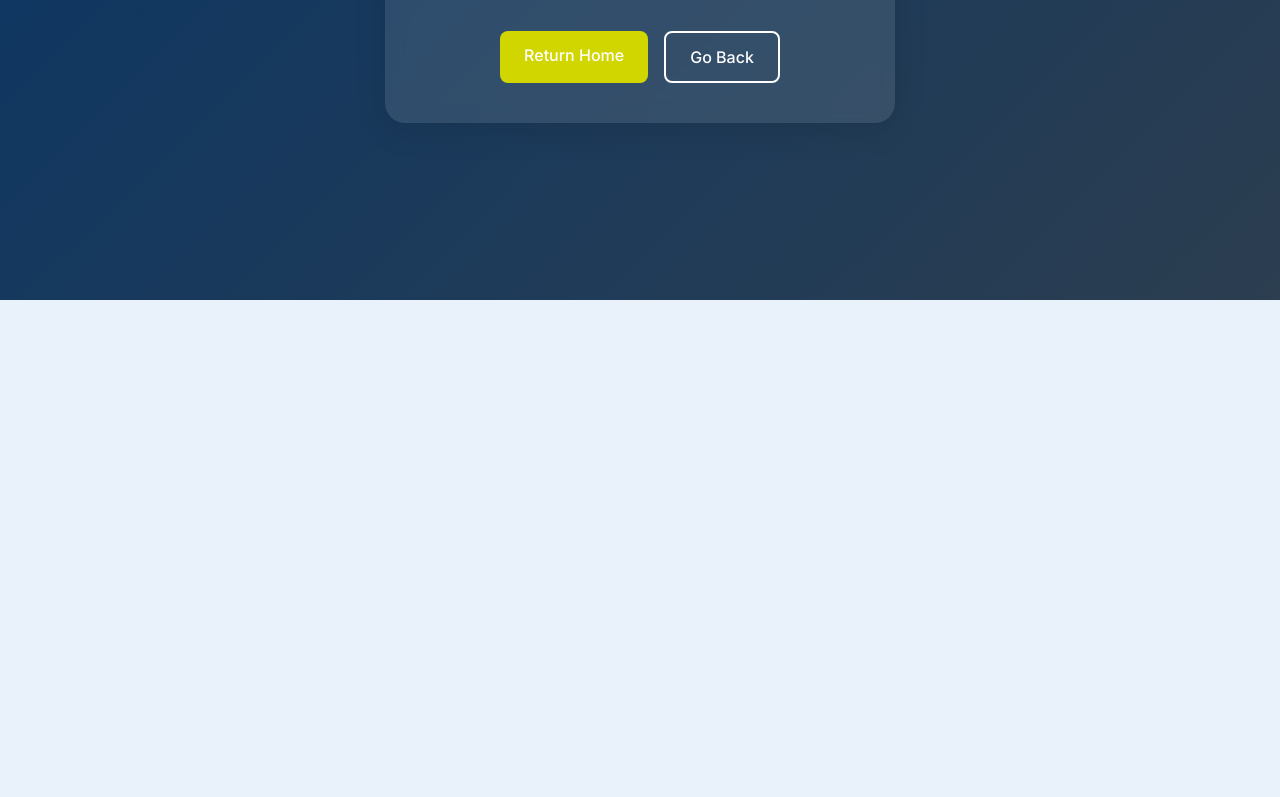
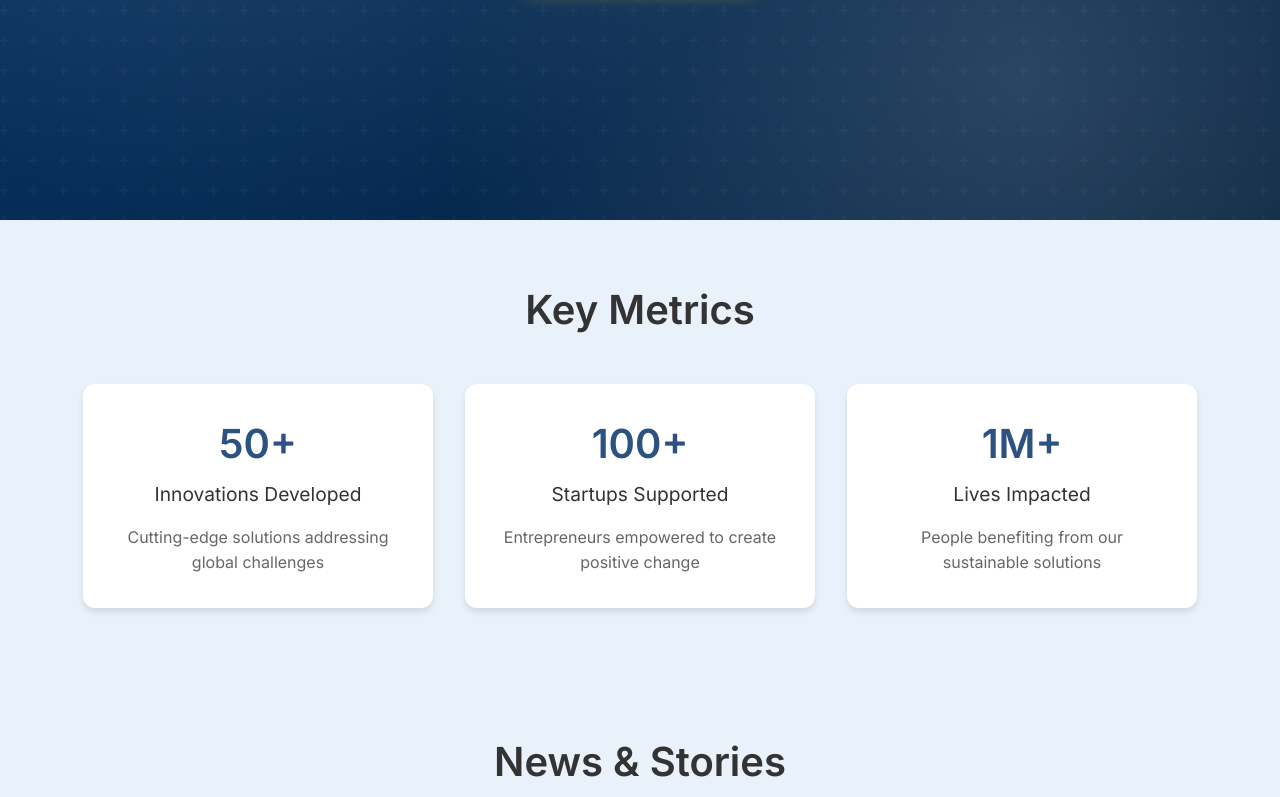
Before and after one commit to yahya-mdarhri/cie_market_frontend, a React (Vite) app: page /impact in a window 1280 px wide. Before the commit this address had no page. Shown: the part 500-1297 px from the top of the page. Before the commit the page ends 800 px from the top, so only its background shows below. Built offline with nearby package versions, Linux system fonts and the light colour scheme.

Commit message:
feat: add Impact page with metrics and news section, and integrate into navigation

```diff
--- a/src/components/ui/Landing/NavBar/NavBar.tsx
+++ b/src/components/ui/Landing/NavBar/NavBar.tsx
@@ -180,6 +180,13 @@ function NavLinks({ closeMobileMenu, isMobile }: { closeMobileMenu: () => void,
 							Career Opportunities
 						</Link>
 						<Link
+							to="/impact"
+							className={`dropdown-item `}
+							onClick={closeMobileMenu}
+						>
+							impact
+						</Link>
+						<Link
 							to="/join-our-mailing-list"
 							className={`dropdown-item ${useIsActive('/faq') ? 'active' : ''}`}
 							onClick={closeMobileMenu}
--- /dev/null
+++ b/src/pages/landing/impact/Impact.css
@@ -0,0 +1,288 @@
+.impact-metrics {
+  padding: 4rem 2rem;
+}
+
+.impact-metrics h2 {
+  text-align: center;
+  font-size: 2.5rem;
+  color: #333;
+  margin-bottom: 3rem;
+}
+
+.metrics-grid {
+  display: flex;
+  flex-wrap: wrap;
+  gap: 2rem;
+  max-width: 1200px;
+  margin: 0 auto;
+  justify-content: center;
+}
+
+.metric-card {
+  background: white;
+  padding: 2rem;
+  border-radius: 12px;
+  text-align: center;
+  box-shadow: 0 4px 6px rgba(0, 0, 0, 0.1);
+  transition: transform 0.3s ease;
+  flex: 1;
+  min-width: 280px;
+  max-width: 350px;
+}
+
+.metric-card:hover {
+  transform: translateY(-5px);
+}
+
+.metric-card h3 {
+  font-size: 2.5rem;
+  color: #2c5282;
+  margin-bottom: 0.5rem;
+}
+
+.metric-card h4 {
+  font-size: 1.2rem;
+  color: #333;
+  margin-bottom: 1rem;
+}
+
+.metric-card p {
+  color: #666;
+  line-height: 1.6;
+}
+
+.sdg-news-section {
+  padding: 4rem 2rem;
+}
+
+.sdg-news-section h2 {
+  text-align: center;
+  font-size: 2.5rem;
+  color: #333;
+  margin-bottom: 3rem;
+}
+
+.sdg-news-grid {
+  display: grid;
+  grid-template-columns: repeat(auto-fit, minmax(300px, 1fr));
+  gap: 2.5rem;
+  max-width: 1200px;
+  margin: 0 auto;
+}
+
+.sdg-news-card {
+  background: white;
+  border-radius: 20px;
+  overflow: hidden;
+  box-shadow: 0 4px 20px rgba(0, 0, 0, 0.08);
+  transition: all 0.3s ease;
+  border: 1px solid rgba(0, 0, 0, 0.05);
+  height: 100%;
+  display: flex;
+  flex-direction: column;
+  position: relative;
+  cursor: pointer;
+}
+
+.sdg-news-card:hover {
+  transform: translateY(-5px);
+  box-shadow: 0 8px 30px rgba(0, 0, 0, 0.12);
+}
+
+.sdg-news-card:focus {
+  outline: none;
+  box-shadow: 0 0 0 3px rgba(44, 82, 130, 0.3);
+}
+
+.sdg-news-card:focus:not(:focus-visible) {
+  box-shadow: 0 4px 20px rgba(0, 0, 0, 0.08);
+}
+
+.sdg-news-image {
+  position: relative;
+  width: 100%;
+  height: 280px;
+  overflow: hidden;
+}
+
+.sdg-news-image > img {
+  width: 100%;
+  height: 100%;
+  object-fit: cover;
+  transition: transform 0.5s ease;
+}
+
+.sdg-news-card:hover .sdg-news-image > img {
+  transform: scale(1.08);
+}
+
+.sdg-news-card:hover .sdg-badge {
+  opacity: 0;
+  transform: translateY(-10px);
+  pointer-events: none;
+}
+
+.sdg-badge {
+  position: absolute;
+  top: 16px;
+  right: 16px;
+  background: rgba(255, 255, 255, 0.98);
+  padding: 2px;
+  border-radius: 12px;
+  box-shadow: 0 4px 15px rgba(0, 0, 0, 0.1);
+  backdrop-filter: blur(8px);
+  transition: all 0.3s cubic-bezier(0.4, 0, 0.2, 1);
+  z-index: 1;
+  border: 1px solid rgba(255, 255, 255, 0.2);
+  opacity: 1;
+  transform: translateY(0);
+}
+
+.sdg-badge:hover {
+  transform: translateY(-2px) scale(1.05);
+  box-shadow: 0 6px 20px rgba(0, 0, 0, 0.15);
+  background: rgba(255, 255, 255, 1);
+}
+
+.sdg-icon {
+  width: 64px;
+  height: 64px;
+  object-fit: cover;
+  border-radius: 8px;
+}
+
+.sdg-news-content {
+  padding: 1rem;
+  flex: 1;
+  display: flex;
+  flex-direction: column;
+  background: linear-gradient(to bottom, rgba(255, 255, 255, 0.95), white);
+}
+
+.sdg-news-header {
+  display: flex;
+  flex-direction: column;
+  gap: 0.75rem;
+  margin-bottom: 1.25rem;
+  width: 100%;
+}
+
+.sdg-news-date {
+  color: #2c5282;
+  font-size: 0.9rem;
+  font-weight: 600;
+  text-transform: uppercase;
+  letter-spacing: 0.5px;
+  width: 100%;
+}
+
+.sdg-news-header h3 {
+  margin: 0;
+  font-size: 1.5rem;
+  color: #1a365d;
+  line-height: 1.4;
+  font-weight: 600;
+  width: 100%;
+}
+
+.sdg-news-content p {
+  margin: 0;
+  color: #4a5568;
+  line-height: 1.7;
+  font-size: 1.05rem;
+  width: 100%;
+}
+
+@media (max-width: 1024px) {
+  .metrics-grid {
+    gap: 1.5rem;
+  }
+
+  .metric-card {
+    min-width: 250px;
+  }
+}
+
+@media (max-width: 768px) {
+  .impact-metrics,
+  .sdg-news-section {
+    padding: 2rem 1rem;
+  }
+
+  .impact-metrics h2,
+  .sdg-news-section h2 {
+    font-size: 2rem;
+    margin-bottom: 2rem;
+  }
+
+  .metrics-grid {
+    gap: 1rem;
+  }
+
+  .metric-card {
+    min-width: 100%;
+    max-width: 100%;
+  }
+
+  .sdg-news-grid {
+    grid-template-columns: 1fr;
+    gap: 1.5rem;
+  }
+
+  .sdg-news-image {
+    height: 240px;
+  }
+
+  .sdg-news-content {
+    padding: 1.5rem;
+  }
+
+  .sdg-news-header {
+    gap: 0.5rem;
+  }
+
+  .sdg-news-header h3 {
+    font-size: 1.35rem;
+  }
+
+  .sdg-icon {
+    width: 56px;
+    height: 56px;
+  }
+}
+
+@media (max-width: 480px) {
+  .impact-metrics h2,
+  .sdg-news-section h2 {
+    font-size: 1.75rem;
+  }
+
+  .metric-card {
+    padding: 1.5rem;
+  }
+
+  .metric-card h3 {
+    font-size: 2rem;
+  }
+
+  .sdg-news-image {
+    height: 200px;
+  }
+
+  .sdg-news-content {
+    padding: 1.25rem;
+  }
+
+  .sdg-news-header h3 {
+    font-size: 1.25rem;
+  }
+
+  .sdg-news-content p {
+    font-size: 1rem;
+  }
+
+  .sdg-icon {
+    width: 48px;
+    height: 48px;
+  }
+}
--- /dev/null
+++ b/src/pages/landing/impact/Impact.tsx
@@ -0,0 +1,144 @@
+import { useNavigate } from 'react-router-dom';
+import LandingLayout from '@layouts/LandingLayout/LandingLayout';
+import { HeroProps } from '@layouts/LandingLayout/LandingLayout';
+import './Impact.css';
+
+const getSDGIcon = (sdgNumber: number) => {
+  return `https://sdgs.un.org/sites/default/files/goals/E_SDG_Icons-${sdgNumber.toString().padStart(2, '0')}.jpg`;
+};
+
+
+const newsItems = [
+  {
+    id: 1,
+    title: 'Sustainable Development in Action',
+    description: 'How our innovations are contributing to global sustainability goals and creating lasting impact.',
+    date: 'March 15, 2024',
+    image: 'https://images.unsplash.com/photo-1454165804606-c3d57bc86b40?w=800&auto=format&fit=crop&q=60',
+    sdgNumber: 17
+  },
+  {
+    id: 2,
+    title: 'Clean Energy Breakthrough',
+    description: 'Revolutionary technology that promises to transform renewable energy production and distribution.',
+    date: 'March 10, 2024',
+    image: 'https://images.unsplash.com/photo-1473341304170-971dccb5ac1e?w=800&auto=format&fit=crop&q=60',
+    sdgNumber: 7
+  },
+  {
+    id: 3,
+    title: 'Education for All',
+    description: 'Breaking barriers in education through innovative digital learning solutions.',
+    date: 'March 5, 2024',
+    image: 'https://images.unsplash.com/photo-1522202176988-66273c2fd55f?w=800&auto=format&fit=crop&q=60',
+    sdgNumber: 4
+  },
+  {
+    id: 1,
+    title: 'Sustainable Development in Action',
+    description: 'How our innovations are contributing to global sustainability goals and creating lasting impact.',
+    date: 'March 15, 2024',
+    image: 'https://images.unsplash.com/photo-1454165804606-c3d57bc86b40?w=800&auto=format&fit=crop&q=60',
+    sdgNumber: 15
+  },
+  {
+    id: 2,
+    title: 'Clean Energy Breakthrough',
+    description: 'Revolutionary technology that promises to transform renewable energy production and distribution.',
+    date: 'March 10, 2024',
+    image: 'https://images.unsplash.com/photo-1473341304170-971dccb5ac1e?w=800&auto=format&fit=crop&q=60',
+    sdgNumber: 7
+  },
+  {
+    id: 3,
+    title: 'Education for All',
+    description: 'Breaking barriers in education through innovative digital learning solutions.',
+    date: 'March 5, 2024',
+    image: 'https://images.unsplash.com/photo-1522202176988-66273c2fd55f?w=800&auto=format&fit=crop&q=60',
+    sdgNumber: 3
+  }
+];
+
+const metrics = [
+  {
+    id: 1,
+    value: '50+',
+    title: 'Innovations Developed',
+    description: 'Cutting-edge solutions addressing global challenges'
+  },
+  {
+    id: 2,
+    value: '100+',
+    title: 'Startups Supported',
+    description: 'Entrepreneurs empowered to create positive change'
+  },
+  {
+    id: 3,
+    value: '1M+',
+    title: 'Lives Impacted',
+    description: 'People benefiting from our sustainable solutions'
+  }
+];
+
+export default function Impact() {
+    const navigate = useNavigate();
+
+    const handleCardClick = () => {
+    navigate('/join-our-mailing-list');
+    };
+    const heroProps: HeroProps = {
+        heroTitle: 'Our Impact',
+        heroDescription: 'Discover how we are making a difference through sustainable innovation and technology.',
+        firstAction: 'Join Our Mailing List',
+        onFirstActionClick: handleCardClick,
+    };
+
+  return (
+    <LandingLayout heroProps={heroProps}>
+      <div className="impact-metrics">
+        <h2>Key Metrics</h2>
+        <div className="metrics-grid">
+          {metrics.map((metric) => (
+            <div key={metric.id} className="metric-card">
+              <h3>{metric.value}</h3>
+              <h4>{metric.title}</h4>
+              <p>{metric.description}</p>
+            </div>
+          ))}
+        </div>
+      </div>
+
+      <div className="sdg-news-section">
+        <h2>News & Stories</h2>
+        <div className="sdg-news-grid">
+          {newsItems.map((item) => (
+            <div
+              key={item.id}
+              className="sdg-news-card"
+              role="button"
+              tabIndex={0}
+            >
+              <div className="sdg-news-image">
+                <img src={item.image} alt={item.title} />
+                <div className="sdg-badge">
+                  <img
+                    src={getSDGIcon(item.sdgNumber)}
+                    alt={`SDG ${item.sdgNumber}`}
+                    className="sdg-icon"
+                  />
+                </div>
+              </div>
+              <div className="sdg-news-content">
+                <div className="sdg-news-header">
+                  <span className="sdg-news-date">{item.date}</span>
+                  <h3>{item.title}</h3>
+                </div>
+                <p>{item.description}</p>
+              </div>
+            </div>
+          ))}
+        </div>
+      </div>
+    </LandingLayout>
+  );
+}
--- a/src/router.tsx
+++ b/src/router.tsx
@@ -10,6 +10,7 @@ import AuditInnovationForm from '@pages/landing/InnovationDiagnosis/InnovationDi
 import OurTeam from '@pages/landing/our_team/our_team';
 import LicensingProcess from '@pages/landing/licensing_process/licensing_process';
 import JoinTheMailingList from '@pages/landing/JoinTheMailingList/JoinTheMailingList';
+import Impact from '@pages/landing/impact/Impact';
 
 const router = createBrowserRouter([
   {
@@ -56,6 +57,10 @@ const router = createBrowserRouter([
       {
         path: '/join-our-mailing-list',
         element: <JoinTheMailingList />,
+      },
+      {
+        path: '/impact',
+        element: <Impact />,
       }
     ]
   },
```
